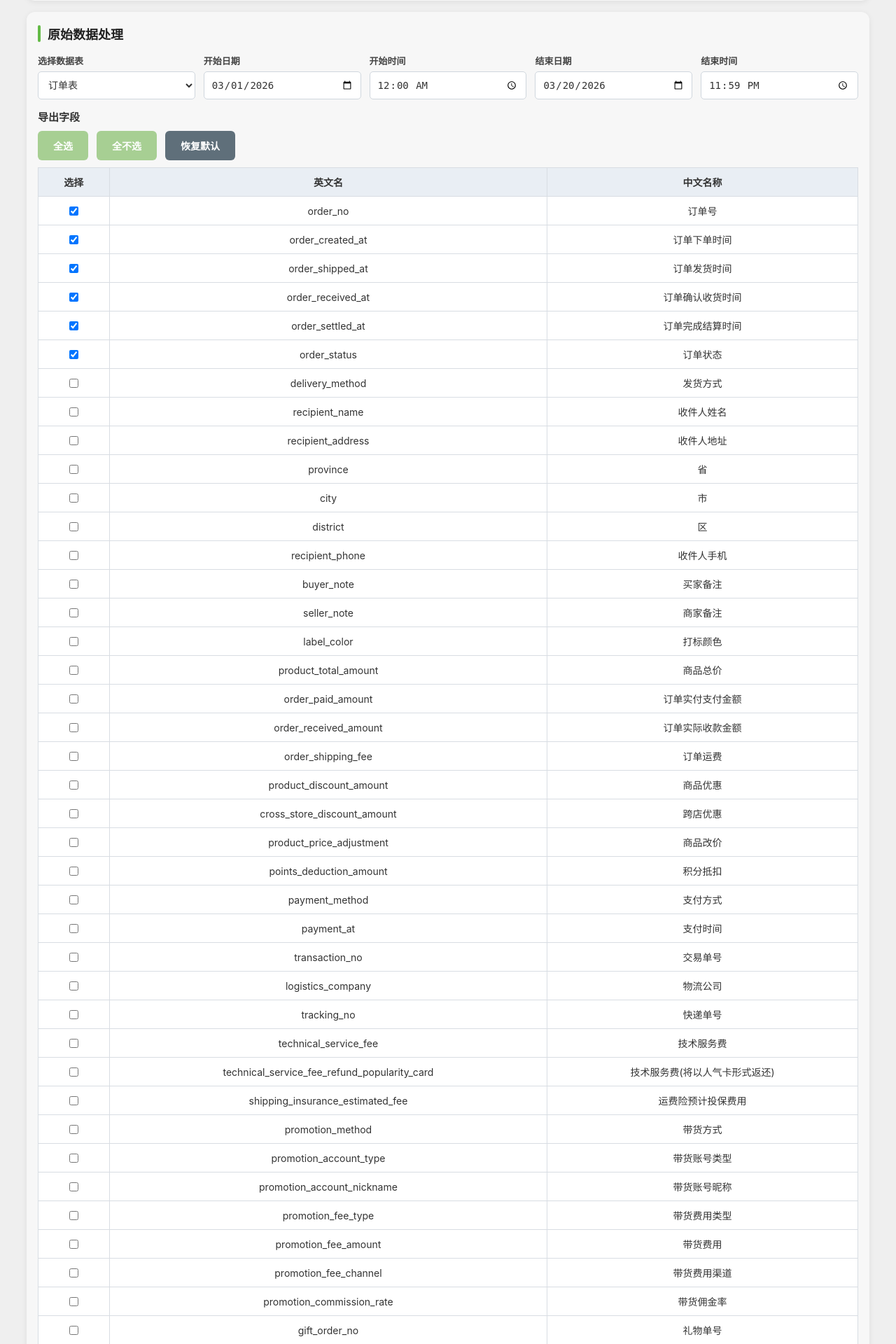
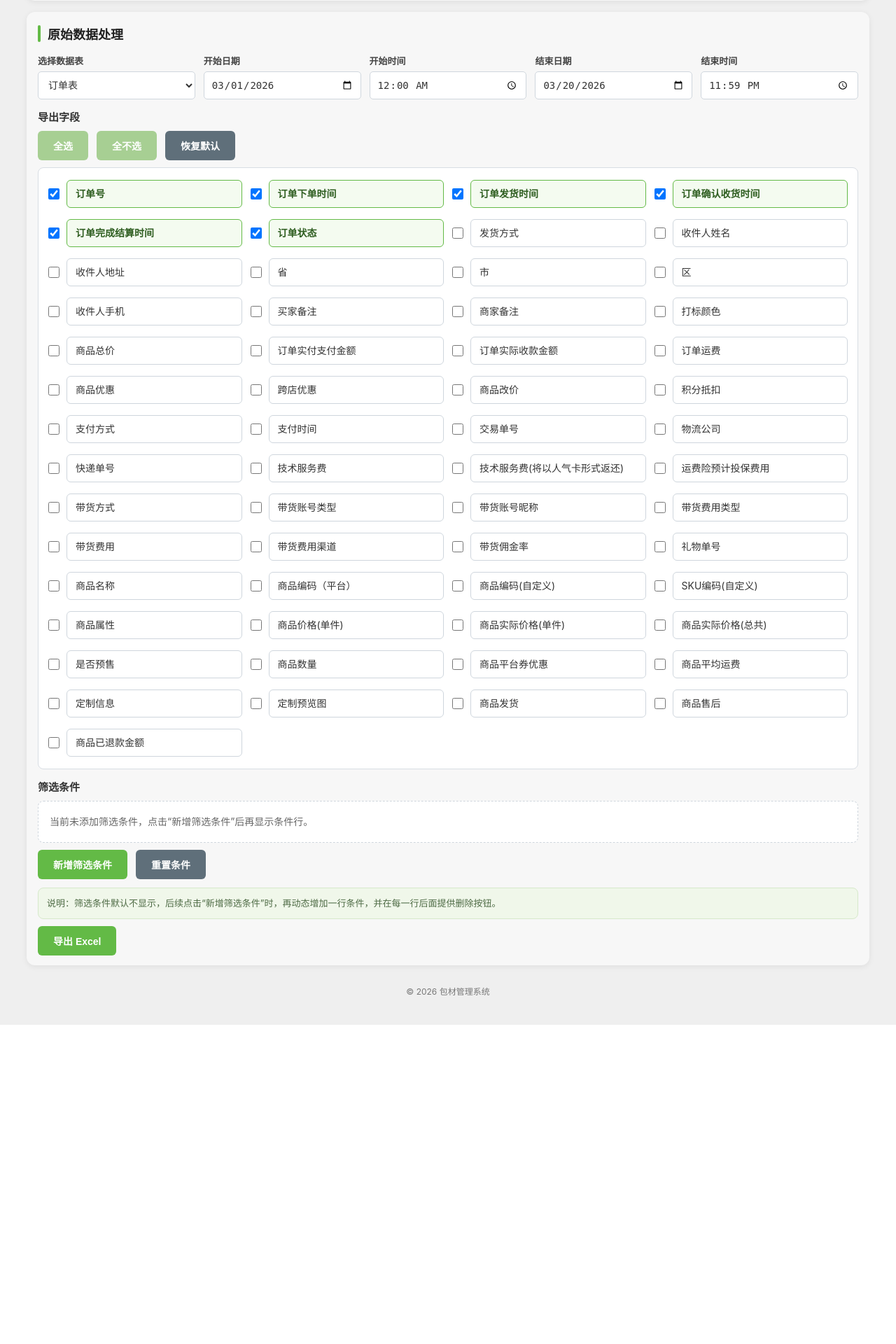
Before and after one commit to cgmxichenji-max/my-flask-project, a Flask app: page /wechat_shop/ in a window 1280 px wide. Shown: the part 513-2433 px from the top of the page at 70% size. After the commit the page ends 1977 px from the top, so only its background shows below. Run offline with Flask 3, Linux system fonts and the light colour scheme.

Commit message:
微信小店页面调整取消英文字段名和表格导出自适应宽度

```diff
--- a/templates/wechat_shop.html
+++ b/templates/wechat_shop.html
@@ -215,15 +215,68 @@
             margin: 6px 0 10px;
         }
 
-        .field-table-wrap {
+        .field-grid-wrap {
             margin-bottom: 14px;
+            background: #fff;
+            border: 1px solid #d8dde3;
+            border-radius: 8px;
+            padding: 14px;
         }
 
-        .checkbox-cell {
+        .field-grid {
+            display: grid;
+            grid-template-columns: repeat(auto-fit, minmax(220px, 1fr));
+            gap: 10px 12px;
+        }
+
+        .field-option {
             display: flex;
             align-items: center;
-            justify-content: center;
-            gap: 8px;
+            gap: 10px;
+            min-height: 46px;
+            cursor: pointer;
+        }
+
+        .field-option input[type="checkbox"] {
+            width: 16px;
+            height: 16px;
+            margin: 0;
+            flex: 0 0 auto;
+            cursor: pointer;
+        }
+
+        .field-option-text {
+            flex: 1;
+            min-height: 40px;
+            display: flex;
+            align-items: center;
+            padding: 0 12px;
+            border: 1px solid #cfd6dd;
+            border-radius: 6px;
+            background: #fff;
+            font-size: 14px;
+            color: #333;
+            line-height: 1.4;
+            word-break: break-all;
+        }
+
+        .field-option:hover .field-option-text {
+            border-color: #63ba46;
+            background: #f4fbf0;
+        }
+
+        .field-option input[type="checkbox"]:checked + .field-option-text {
+            border-color: #63ba46;
+            background: #f4fbf0;
+            color: #2f5e21;
+            font-weight: 700;
+        }
+
+        .field-empty-text {
+            font-size: 14px;
+            color: #666;
+            text-align: center;
+            padding: 12px 8px;
         }
 
         .filter-actions,
@@ -270,6 +323,10 @@
 
             .btn {
                 width: 100%;
+            }
+
+            .field-grid {
+                grid-template-columns: 1fr;
             }
         }
     </style>
@@ -368,21 +425,10 @@
                 <button class="btn btn-secondary" type="button" id="btn-fields-clear-all">全不选</button>
                 <button class="btn btn-dark" type="button" id="btn-fields-restore-default">恢复默认</button>
             </div>
-            <div class="field-table-wrap">
-                <table>
-                    <thead>
-                        <tr>
-                            <th>选择</th>
-                            <th>英文名</th>
-                            <th>中文名称</th>
-                        </tr>
-                    </thead>
-                    <tbody id="export-fields-tbody">
-                        <tr>
-                            <td colspan="3">正在加载字段...</td>
-                        </tr>
-                    </tbody>
-                </table>
+            <div class="field-grid-wrap">
+                <div id="export-fields-tbody" class="field-grid">
+                    <div class="field-empty-text">正在加载字段...</div>
+                </div>
             </div>
 
             <div class="sub-title">筛选条件</div>
@@ -569,11 +615,7 @@
         const savedSelection = getSavedFieldSelection(tableKey);
 
         if (fields.length === 0) {
-            exportFieldsTbody.innerHTML = `
-                <tr>
-                    <td colspan="3">暂无可导出字段</td>
-                </tr>
-            `;
+            exportFieldsTbody.innerHTML = '<div class="field-empty-text">暂无可导出字段</div>';
             return;
         }
 
@@ -583,11 +625,10 @@
                 : !!field.checked;
 
             return `
-                <tr>
-                    <td><div class="checkbox-cell"><input type="checkbox" class="export-field-checkbox" value="${field.value}" ${isChecked ? 'checked' : ''}></div></td>
-                    <td>${field.value}</td>
-                    <td>${field.label}</td>
-                </tr>
+                <label class="field-option">
+                    <input type="checkbox" class="export-field-checkbox" value="${field.value}" ${isChecked ? 'checked' : ''}>
+                    <span class="field-option-text" title="${field.label}">${field.label}</span>
+                </label>
             `;
         }).join('');
 
--- a/wechat_shop/services.py
+++ b/wechat_shop/services.py
@@ -5,6 +5,7 @@ from datetime import datetime
 import sqlite3
 
 import pandas as pd
+from openpyxl.utils import get_column_letter
 from flask import current_app
 import re
 from werkzeug.datastructures import FileStorage
@@ -248,6 +249,7 @@ def _normalize_export_datetime_text(value: str | None) -> str | None:
 
 
 
+
 def _build_export_download_name(table_key: str, start_time: str | None, end_time: str | None) -> str:
     """生成导出文件名。"""
     table_name_map = {
@@ -263,6 +265,38 @@ def _build_export_download_name(table_key: str, start_time: str | None, end_time
         return re.sub(r'[\\/:*?"<>|\s]+', '_', value)
 
     return f"{table_name}_{_safe_part(start_time)}_到_{_safe_part(end_time)}.xlsx"
+
+
+# ===== Excel导出列宽自适应辅助函数 =====
+def _get_excel_display_width(value: Any) -> int:
+    """按中英文混合文本估算 Excel 显示宽度。"""
+    if value is None:
+        return 0
+
+    text = str(value)
+    width = 0
+    for ch in text:
+        width += 2 if ord(ch) > 127 else 1
+    return width
+
+
+
+def _auto_adjust_excel_columns(worksheet) -> None:
+    """按表头和单元格内容自动调整列宽，并限制最大宽度避免过宽。"""
+    min_width = 10
+    max_width = 40
+
+    for column_index, column_cells in enumerate(worksheet.iter_cols(), start=1):
+        max_display_width = 0
+
+        for cell in column_cells:
+            cell_width = _get_excel_display_width(cell.value)
+            if cell_width > max_display_width:
+                max_display_width = cell_width
+
+        adjusted_width = min(max(max_display_width + 2, min_width), max_width)
+        column_letter = get_column_letter(column_index)
+        worksheet.column_dimensions[column_letter].width = adjusted_width
 
 
 
@@ -597,6 +631,8 @@ def export_data_to_excel(
     output = BytesIO()
     with pd.ExcelWriter(output, engine='openpyxl') as writer:
         df.to_excel(writer, index=False, sheet_name='导出结果')
+        worksheet = writer.sheets['导出结果']
+        _auto_adjust_excel_columns(worksheet)
     output.seek(0)
 
     download_name = _build_export_download_name(table_key, start_text, end_text)
```
